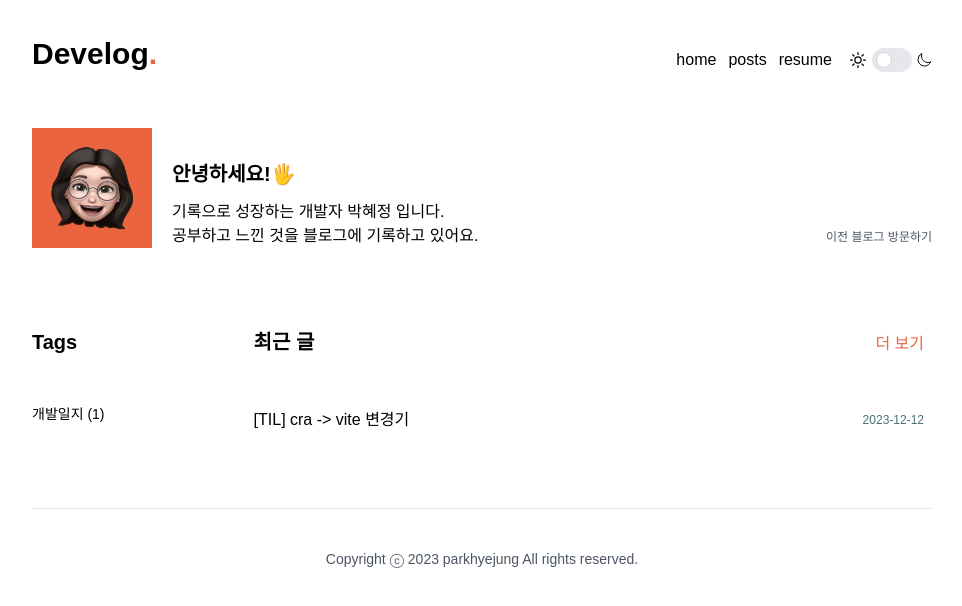
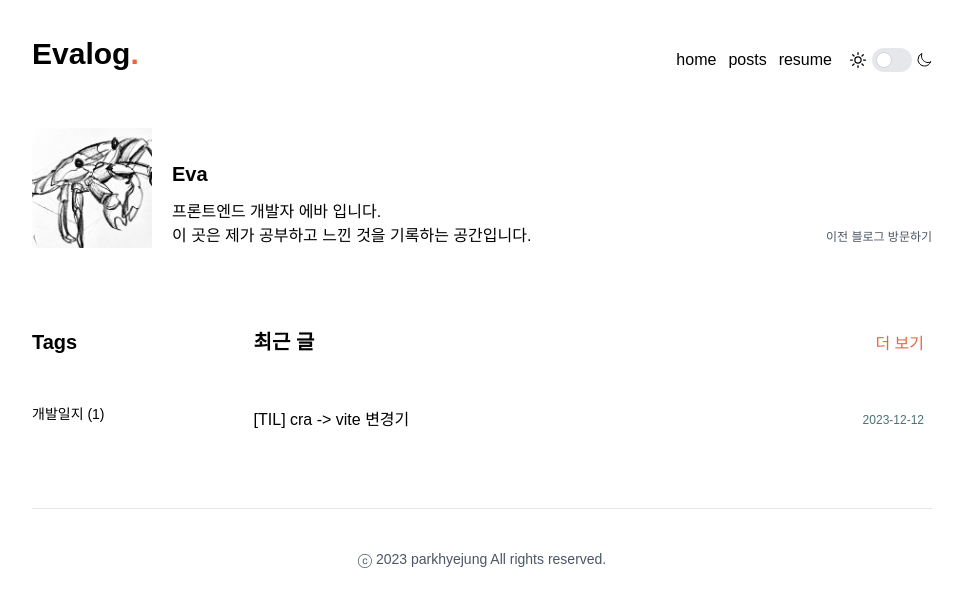
Before and after one commit to hyejj19/eva-devlog, a Next.js app: page / in a window 1280 px wide. Shown: the top 606 px of the page, without its empty margins (158-1120 px from the left). Built offline with nearby package versions, Linux system fonts and the light colour scheme.

Commit message:
[Modify] 프로필 변경

```diff
--- a/src/app/layout.tsx
+++ b/src/app/layout.tsx
@@ -24,7 +24,7 @@ export default function RootLayout({
             <Header />
             {children}
             <footer className="h-[100px] flex justify-center items-center text-sm text-gray-600 dark:text-gray-400 border-t w-full mt-16">
-              Copyright ⓒ 2023 parkhyejung All rights reserved.
+              ⓒ 2023 parkhyejung All rights reserved.
             </footer>
           </section>
         </main>
--- a/src/components/common/Header.tsx
+++ b/src/components/common/Header.tsx
@@ -11,7 +11,7 @@ export default function Header() {
       <Link href="/">
         <div className="cursor-pointer text-3xl font-bold">
           <span className="hover:text-main-orange hover:transition-colors">
-            Develog
+            Evalog
           </span>
           <span className="text-main-orange">.</span>
         </div>
--- a/src/components/home/Intro.tsx
+++ b/src/components/home/Intro.tsx
@@ -6,23 +6,21 @@ export default function Intro() {
     <section className="w-full flex items-center mt-32">
       <article className="flex items-end w-full">
         <Image
-          src="/profile_develog.png"
+          src="/profile_devlog.webp"
           alt="프로필 이미지"
           width="120"
           height="120"
           priority
           quality={100}
           placeholder="blur"
-          blurDataURL="/profile_develog.png"
+          blurDataURL="/profile_devlog.webp"
           className="mr-5 w-20 h-20 sm:w-[120px] sm:h-[120px]"
         />
 
         <div className="max-w-[400px] text-sm sm:text-base">
-          <p className="font-bold text-lg sm:text-xl mb-2 sm:mb-3">
-            안녕하세요!🖐️
-          </p>
-          <p>기록으로 성장하는 개발자 박혜정 입니다.</p>
-          <p>공부하고 느낀 것을 블로그에 기록하고 있어요.</p>
+          <p className="font-bold text-lg sm:text-xl mb-2 sm:mb-3">Eva</p>
+          <p>프론트엔드 개발자 에바 입니다.</p>
+          <p>이 곳은 제가 공부하고 느낀 것을 기록하는 공간입니다.</p>
         </div>
 
         <div className="ml-auto hidden md:block">
```
Also changed, not shown: public/profile_develog.png (deleted), public/profile_devlog.webp (added).
